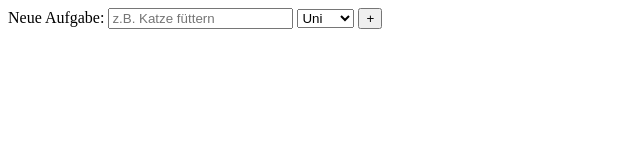
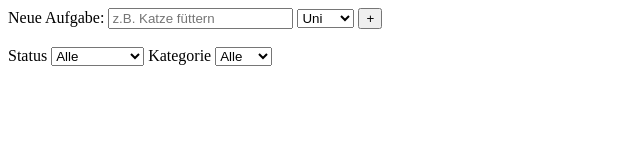
Before and after one commit to mhoehne/todoapp, a website: page index.html in a window 1280 px wide. Shown: the whole page, without its empty margins (0-640 px from the left). Drawn offline with Linux system fonts and the light colour scheme; no server answers.

Commit message:
adjusted API and index.html

```diff
--- a/index.html
+++ b/index.html
@@ -8,7 +8,9 @@
 
       function refreshlist() {
         let xhr = new XMLHttpRequest();
-        xhr.open('GET', '/todos');
+        const Status = document.querySelector('#Status_Filter').value
+        const Kategorie = document.querySelector('#Kategorie_Filter').value
+        xhr.open('GET', `/todos?Status=${Status}&Kategorie=${Kategorie}`);
         xhr.send();
         xhr.onload = function() {
           if(xhr.status == 200) {
@@ -94,6 +96,21 @@
     </select>
     <button type="button" name="button" onclick="newtask()">+</button>
     <br>
+    <br>
+    <label for="Status_Filter">Status</label>
+    <select id="Status_Filter" onchange="refreshlist()">
+      <option value="all">Alle</option>
+      <option value="done">Fertig</option>
+      <option value="pending">Ausstehend</option>
+    </select>
+    <label for="Kategorie_Filter">Kategorie</label>
+    <select id="Kategorie_Filter" onchange="refreshlist()">
+      <option value="all">Alle</option>
+      <option value="Uni">Uni</option>
+      <option value="Arbeit">Arbeit</option>
+      <option value="Sport">Sport</option>
+    </select>
+
     <ol id="AufgabenListe">
 
     </ol>
--- a/todoapp.js
+++ b/todoapp.js
@@ -22,8 +22,10 @@ app.get('/', function(req, res) {
   });
 
 app.get('/todos', function(req, res, next) {
+  const Status = req.query.Status||'all'
+  const Kategorie = req.query.Kategorie||'all'
   res.set('Content-Type', 'application/json')
-  todo_repository.getall().then(function(todos){
+  todo_repository.getall({Status, Kategorie}).then(function(todos){
     res.send(JSON.stringify(todos))
   })
 });
```
Also changed, not shown: todo_repository.js (+9 -2 lines).
